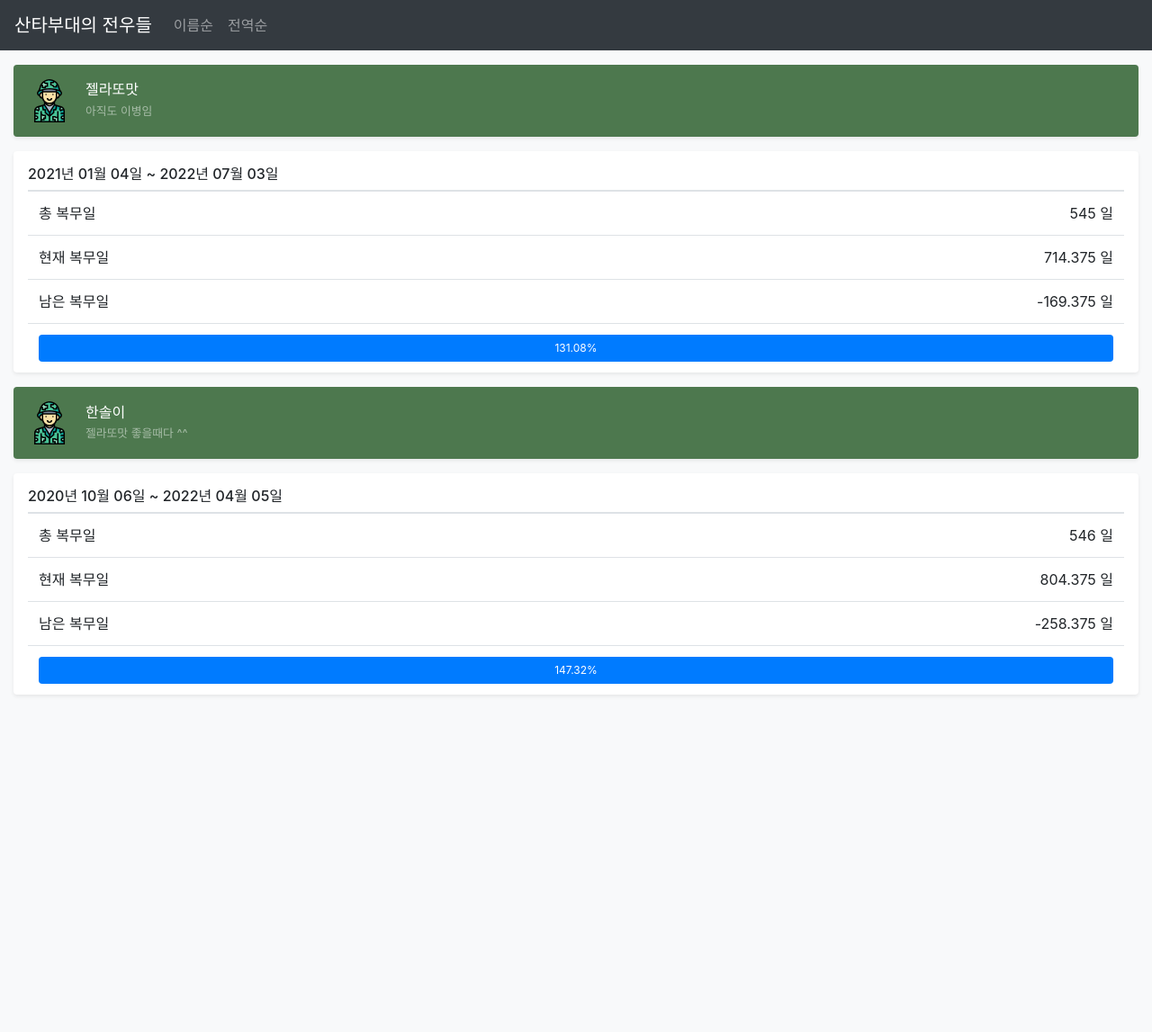
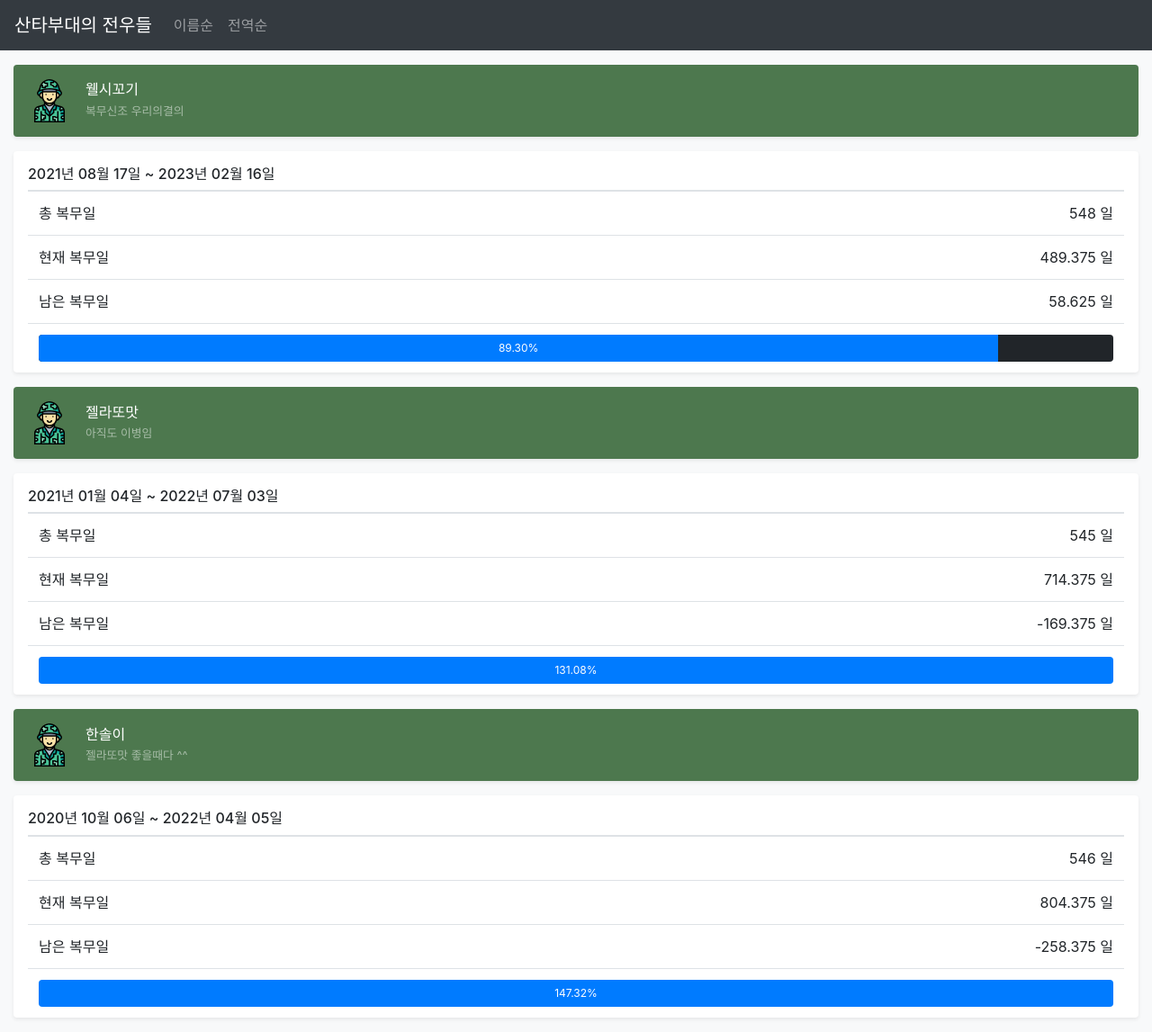
Before and after one commit to ff14santa/mil, a Jekyll site: the page built from index.html, in a window 1280 px wide. Shown: the whole page at 90% size. Built offline with Jekyll 4.4.1, drawn with Linux system fonts in a browser that asks for light colours; nearby versions of some CDN libraries; before the commit the page ends 900 px from its top, so only the background shows below that.

Commit message:
웰시꼬기님 추가

```diff
--- a/_data/members.yml
+++ b/_data/members.yml
@@ -1,3 +1,9 @@
+- name: 웰시꼬기
+  start: 2021-08-17
+  end: 2023-02-16
+  description: 복무신조 우리의결의
+  image: https://cdn.discordapp.com/avatars/269079810322595850/a2acc55603cf2c671a8aba70c153a1d0.webp?size=240
+
 - name: 젤라또맛
   start: 2021-01-04
   end: 2022-07-03
```
